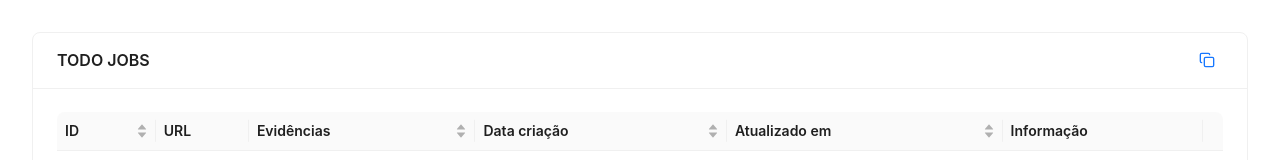
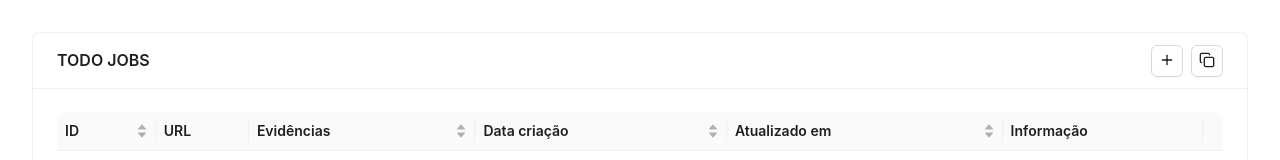
Before and after one commit to maicolsantos/todo-jobs, a React (Vite) app: page / in a window 1280 px wide. Shown: the top 160 px of the page. Built offline with nearby package versions, Linux system fonts and the light colour scheme.

Commit message:
Create job

```diff
--- a/src/App.tsx
+++ b/src/App.tsx
@@ -1,24 +1,33 @@
-import { Button, Card, message } from "antd";
-import { Copy } from "lucide-react";
-import { useEffect, useState } from "react";
-import { Table, dataSource } from "./components/Table";
+import { Button, Card, Space, message } from "antd";
+import { Copy, Plus } from "lucide-react";
+import { useEffect } from "react";
+import { Table } from "./components/Table";
 import { useClipboardStatus } from "./store/useClipboardStatus";
 import { useJobs } from "./store/useJobs";
 import { handleCopy } from "./utils/clipboard";
 
 export const App = () => {
   const [messageApi, contextHolder] = message.useMessage();
-  const [hasUpdated, setHasUpdated] = useState(false);
-  const { jobs, setAllJobs } = useJobs();
+  const { jobs, setJobs } = useJobs();
   const { isCopied, setIsCopied } = useClipboardStatus();
 
-  useEffect(() => {
-    if (hasUpdated) {
-      console.log(1);
-      setAllJobs(dataSource);
-      setHasUpdated(false);
-    }
-  }, [hasUpdated]);
+  const handleAddNewJob = () => {
+    const createdAt = new Date().toLocaleDateString("pt-BR", {
+      day: "2-digit",
+      month: "2-digit",
+      year: "numeric",
+    });
+
+    setJobs({
+      key: jobs.length + 1,
+      id: jobs.length + 1,
+      link: "",
+      evidencies: [],
+      info: "",
+      createdAt,
+      updatedAt: createdAt,
+    });
+  };
 
   useEffect(() => {
     if (isCopied) {
@@ -38,12 +47,13 @@ export const App = () => {
         <Card
           title="TODO JOBS"
           extra={
-            <Button
-              type="link"
-              ghost
-              onClick={() => handleCopy(jobs)}
-              icon={<Copy size={16} />}
-            />
+            <Space>
+              <Button onClick={handleAddNewJob} icon={<Plus size={16} />} />
+              <Button
+                onClick={() => handleCopy(jobs)}
+                icon={<Copy size={16} />}
+              />
+            </Space>
           }
         >
           <Table />
--- a/src/components/Table.tsx
+++ b/src/components/Table.tsx
@@ -5,45 +5,6 @@ import { DeleteCell } from "./DeleteCell";
 import { EditableCell } from "./EditableCell";
 import { GroupButtons } from "./GroupButtons";
 import { Link } from "./Link";
-
-export const dataSource = [
-  {
-    key: 1,
-    id: 1,
-    link: "/",
-    evidencies: ["localhost", "TS", "PP"],
-    info: "Closed",
-    updatedAt: "12/05/2024",
-    createdAt: "05/05/2024",
-  },
-  {
-    key: 2,
-    id: 2,
-    link: "/",
-    evidencies: ["localhost", "TS", "PP"],
-    info: "",
-    updatedAt: "12/05/2024",
-    createdAt: "05/05/2024",
-  },
-  {
-    key: 3,
-    id: 3,
-    link: "/",
-    evidencies: ["localhost", "TS", "PP"],
-    info: "",
-    updatedAt: "12/05/2024",
-    createdAt: "12/05/2024",
-  },
-  {
-    key: 4,
-    id: 4,
-    link: "/",
-    evidencies: ["localhost", "TS", "PP"],
-    info: "",
-    updatedAt: "12/05/2024",
-    createdAt: "12/05/2024",
-  },
-];
 
 const columns: TableColumnsType<Jobs> = [
   {
--- a/src/utils/clipboard.ts
+++ b/src/utils/clipboard.ts
@@ -23,7 +23,7 @@ export const handleCopy = (jobs: Jobs[]) => {
         const updatedAt = ` (Atualizado em: ${item.updatedAt})`;
 
         // Combine components into a single string
-        return `${item.link} Evidências ("${evidences}")${info}${updatedAt}`;
+        return `${item.link} Evidências: ("${evidences}")${info}${updatedAt}`;
       });
 
       // Combine date and entries into a single string
```
